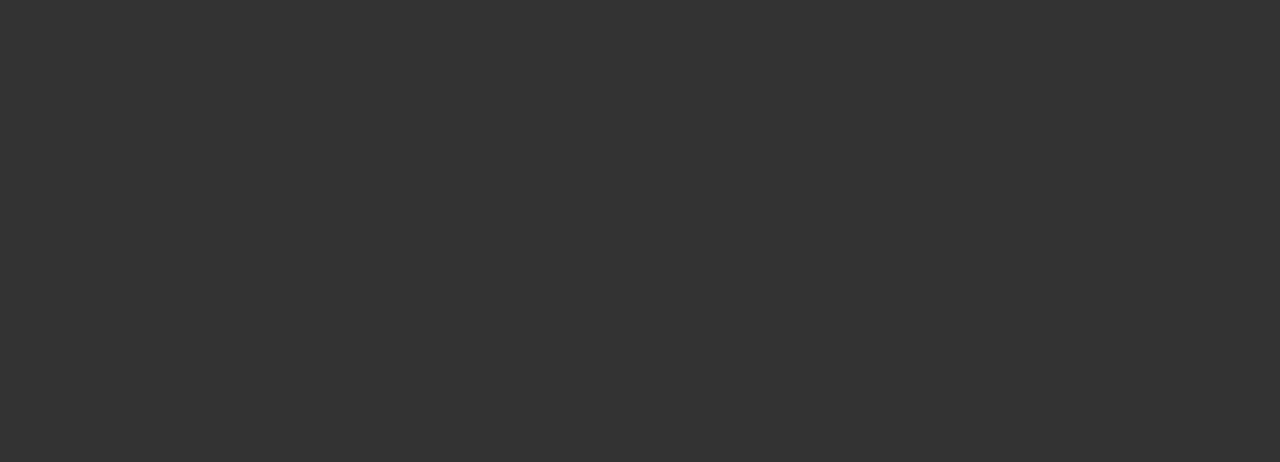
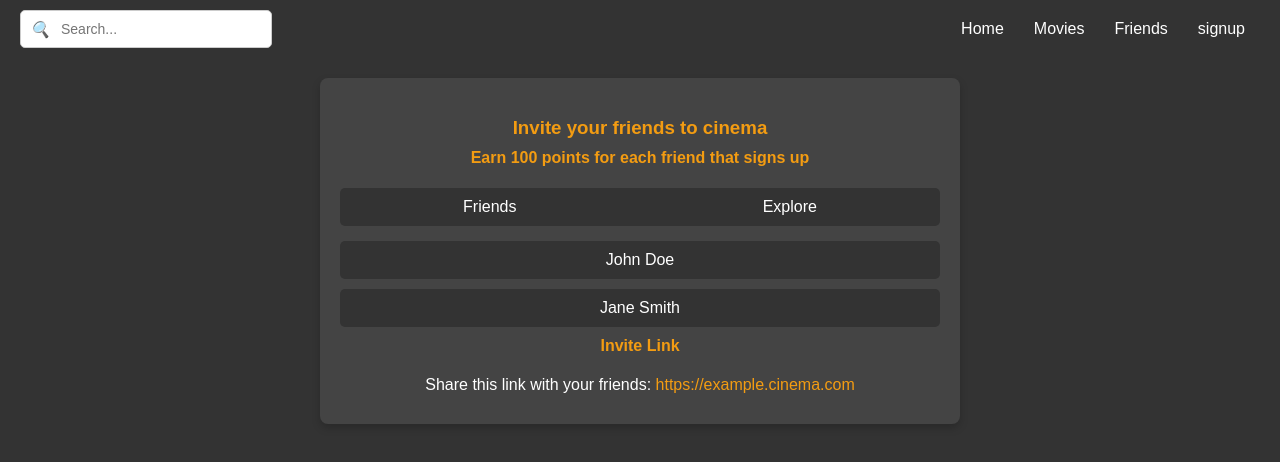
Before and after one commit to Recklesssss/Cinema, a React (Create React App) app in the folder frontend/: page /friends in a window 1280 px wide. Before the commit this address had no page. Shown: the top 462 px of the page. Built offline with nearby package versions, Linux system fonts and the light colour scheme.

Commit message:
signup and friends component

```diff
--- a/frontend/src/App.js
+++ b/frontend/src/App.js
@@ -4,11 +4,28 @@ import Navbar from './components/navbar/Navbar';
 import Footer from './components/footer/Footer';
 import { Route, Routes } from 'react-router-dom';
 import Movie from './components/movie/Movie';
+import Friends from './components/friends/Friends';
 
 function App() {
   return (
     <div className="App">
       <Routes>
+      <Route
+          path="/friends"
+          element={
+            <>
+              <Friends/>
+            </>
+          }
+        />
+      <Route
+          path="/movies"
+          element={
+            <>
+              <Movie/>
+            </>
+          }
+        />
         <Route
           path="/"
           element={
@@ -19,14 +36,6 @@ function App() {
             </>
           }
         />
-        <Route
-          path="/movies"
-          element={
-            <>
-              <Movie/>
-            </>
-          }
-        />
       </Routes>
     </div>
   );
--- /dev/null
+++ b/frontend/src/components/friends/Friends.css
@@ -0,0 +1,80 @@
+:root {
+    --primary-color: #333;
+    --secondary-color: #f39c12;
+    --third-color: #444;
+  }
+.friends {
+    max-width: 600px;
+    margin: 20px auto;
+    background-color: var(--third-color);
+    border-radius: 8px;
+    padding: 20px;
+    box-shadow: 0 4px 8px rgba(0, 0, 0, 0.2);
+  }
+
+  .friends h3, .friends h4 {
+    color: var(--secondary-color);
+  }
+
+  .friends h3 {
+    margin-bottom: 10px;
+  }
+
+  .friends h4 {
+    margin-top: 0;
+  }
+
+  .explore {
+    margin-top: 20px;
+  }
+
+  .nav_friend ul {
+    list-style-type: none;
+    padding: 0;
+    display: flex;
+    justify-content: space-around;
+    background-color: var(--primary-color);
+    border-radius: 5px;
+    margin: 0;
+  }
+
+  .nav_friend li {
+    padding: 10px 20px;
+    cursor: pointer;
+    color: #fff;
+  }
+
+  .nav_friend li:hover {
+    background-color: var(--secondary-color);
+  }
+
+  .friend-list {
+    margin-top: 15px;
+  }
+
+  .friend {
+    padding: 10px;
+    margin-bottom: 10px;
+    background-color: var(--primary-color);
+    border-radius: 5px;
+    text-align: center;
+  }
+
+  .friend:hover {
+    background-color: var(--secondary-color);
+    color: #fff;
+    cursor: pointer;
+  }
+
+  p {
+    margin: 10px 0;
+  }
+
+  a {
+    color: var(--secondary-color);
+    text-decoration: none;
+  }
+
+  a:hover {
+    text-decoration: underline;
+  }
--- /dev/null
+++ b/frontend/src/components/friends/Friends.jsx
@@ -0,0 +1,46 @@
+import React, { useState } from 'react';
+import "./Friends.css";
+import Navbar from '../navbar/Navbar';
+
+function Friends() {
+  // Initialize friends as an array
+  const [friends, setFriends] = useState([
+    { id: 1, name: 'John Doe' },
+    { id: 2, name: 'Jane Smith' },
+  ]);
+
+  return (
+    <div className="outer_container">
+        <Navbar/>
+    <div className="friends">
+
+      <b><h3>Invite your friends to cinema</h3></b>
+      <h4>Earn 100 points for each friend that signs up</h4>
+      <div className="explore">
+        <div className="nav_friend">
+          <ul>
+            <li>Friends</li>
+            <li>Explore</li>
+          </ul>
+        </div>
+        {/* Render the list of friends */}
+        <div className="friend-list">
+          {friends.length > 0 ? (
+            friends.map((friend) => (
+              <div key={friend.id} className="friend">
+                {friend.name}
+              </div>
+            ))
+          ) : (
+            <p>No friends to display</p>
+          )}
+        </div>
+      </div>
+      <b><h4>Invite Link</h4></b>
+      <p>Share this link with your friends: <a href="https://example.cinema.com">https://example.cinema.com</a></p>
+    </div>
+    </div>
+  );
+}
+
+export default Friends;
--- a/frontend/src/components/movie/Movie.css
+++ b/frontend/src/components/movie/Movie.css
@@ -1,12 +1,10 @@
-/* General Styles */
 body {
     margin: 1;
     font-family: 'Arial', sans-serif;
-    background-color: #333; /* Primary color as background */
-    color: #fff; /* White text for contrast */
+    background-color: #333;
+    color: #fff;
   }
 
-  /* Movie Container */
   .movie {
     display: flex;
     flex-direction: column;
@@ -14,18 +12,17 @@ body {
   }
 
   .movie_container {
-    flex: 1; /* Ensures the content expands to fill available space */
+    flex: 1;
     max-width: 1200px;
     margin: 0 auto;
     padding: 20px;
   }
 
-  /* Movie Category */
   .movie_category {
     display: flex;
     justify-content: space-between;
     align-items: center;
-    background-color: #444; /* Slightly lighter than primary */
+    background-color: #444;
     padding: 10px 20px;
     border-radius: 5px;
     margin-bottom: 20px;
@@ -42,7 +39,7 @@ body {
   .movie_category .sorting ul li {
     cursor: pointer;
     padding: 5px 10px;
-    color: #f39c12; /* Secondary color */
+    color: #f39c12;
     border: 1px solid #f39c12;
     border-radius: 5px;
     transition: background-color 0.3s, color 0.3s;
@@ -50,7 +47,7 @@ body {
 
   .movie_category .sorting ul li:hover {
     background-color: #f39c12;
-    color: #333; /* Invert text color on hover */
+    color: #333;
   }
 
   .movie_category .filter label {
@@ -67,17 +64,15 @@ body {
     color: #fff;
   }
 
-  /* Movies List */
   .movies {
     display: grid;
     grid-template-columns: repeat(auto-fit, minmax(250px, 1fr));
     gap: 20px;
   }
 
-  /* Individual Movie Item */
   .movie_item {
-    background-color: #444; /* Slightly lighter than primary */
-    border: 1px solid #555; /* Subtle border */
+    background-color: #444;
+    border: 1px solid #555;
     border-radius: 8px;
     overflow: hidden;
     text-align: center;
@@ -105,10 +100,9 @@ body {
 
   .movie_item p {
     font-size: 0.9em;
-    color: #ccc; /* Slightly lighter text for descriptions */
+    color: #ccc;
   }
 
-  /* No Movies Message */
   .movies p {
     text-align: center;
     font-size: 1.2em;
--- /dev/null
+++ b/frontend/src/components/signup/Signup.css
@@ -0,0 +1,87 @@
+:root {
+    --primary-color: #333;
+    --secondary-color: #f39c12;
+    --third-color: #444;
+  }
+
+  .auth-form {
+    max-width: 400px;
+    margin: 20px auto;
+    background-color: var(--third-color);
+    border-radius: 8px;
+    padding: 20px;
+    box-shadow: 0 4px 8px rgba(0, 0, 0, 0.2);
+    color: #fff;
+  }
+
+  .auth-form h3 {
+    color: var(--secondary-color);
+    margin-bottom: 10px;
+    text-align: center;
+  }
+
+  .auth-form p {
+    text-align: center;
+    margin-bottom: 20px;
+  }
+
+  .form-group {
+    margin-bottom: 15px;
+  }
+
+  label {
+    display: block;
+    margin-bottom: 5px;
+    color: #fff;
+  }
+
+  input {
+    width: 100%;
+    padding: 10px;
+    border: 1px solid var(--primary-color);
+    border-radius: 5px;
+    background-color: var(--primary-color);
+    color: #fff;
+  }
+
+  input::placeholder {
+    color: #ccc;
+  }
+
+  input:focus {
+    outline: none;
+    border-color: var(--secondary-color);
+    background-color: var(--third-color);
+  }
+
+  .auth-btn {
+    width: 100%;
+    padding: 10px;
+    background-color: var(--secondary-color);
+    color: #fff;
+    border: none;
+    border-radius: 5px;
+    font-size: 16px;
+    cursor: pointer;
+    transition: background-color 0.3s ease;
+  }
+
+  .auth-btn:hover {
+    background-color: #e67e22;
+  }
+
+  .toggle-auth {
+    text-align: center;
+    margin-top: 15px;
+  }
+
+  .toggle-link {
+    color: var(--secondary-color);
+    cursor: pointer;
+    text-decoration: none;
+    font-weight: bold;
+  }
+
+  .toggle-link:hover {
+    text-decoration: underline;
+  }
```
Also changed, not shown: frontend/src/components/signup/Signup.jsx (added, +75 -0 lines).
